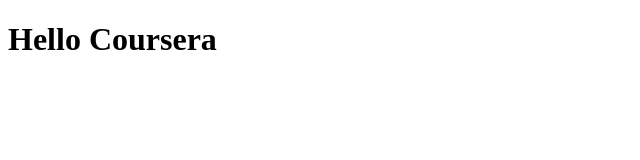
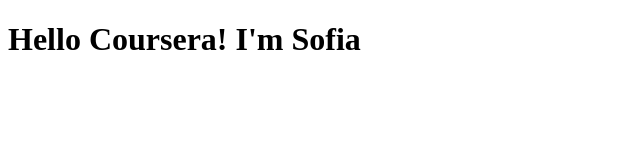
Before and after one commit to So17-data/Coursera_Test, a plain HTML site: page site/index.html in a window 1280 px wide. Shown: the whole page, without its empty margins (0-640 px from the left). Drawn offline with Linux system fonts and the light colour scheme.

Commit message:
Small addiction

```diff
--- a/site/index.html
+++ b/site/index.html
@@ -7,6 +7,6 @@
     <title>Hello Coursera</title>
 </head>
 <body>
-    <h1>Hello Coursera</h1>
+    <h1>Hello Coursera! I'm Sofia</h1>
 </body>
 </html>
```
